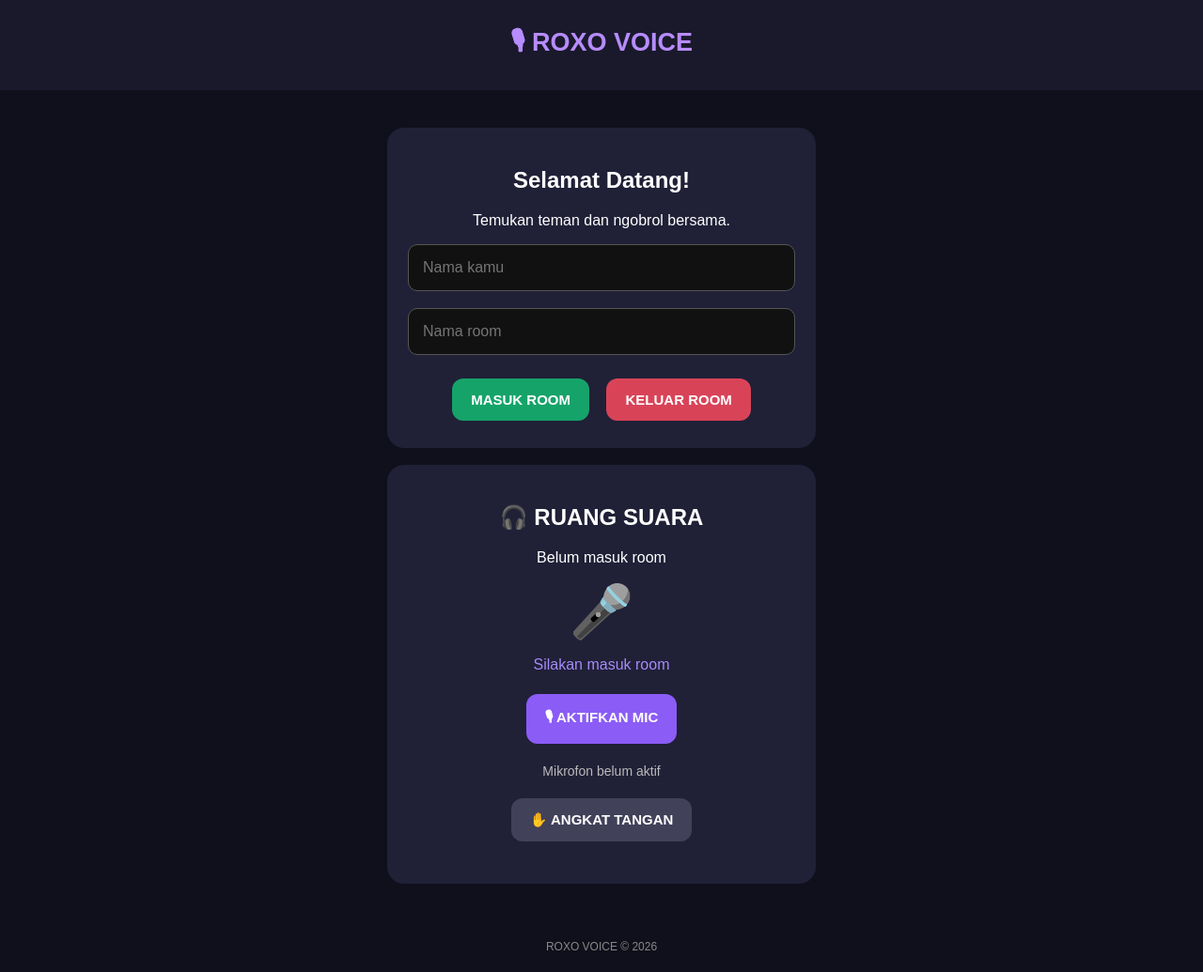
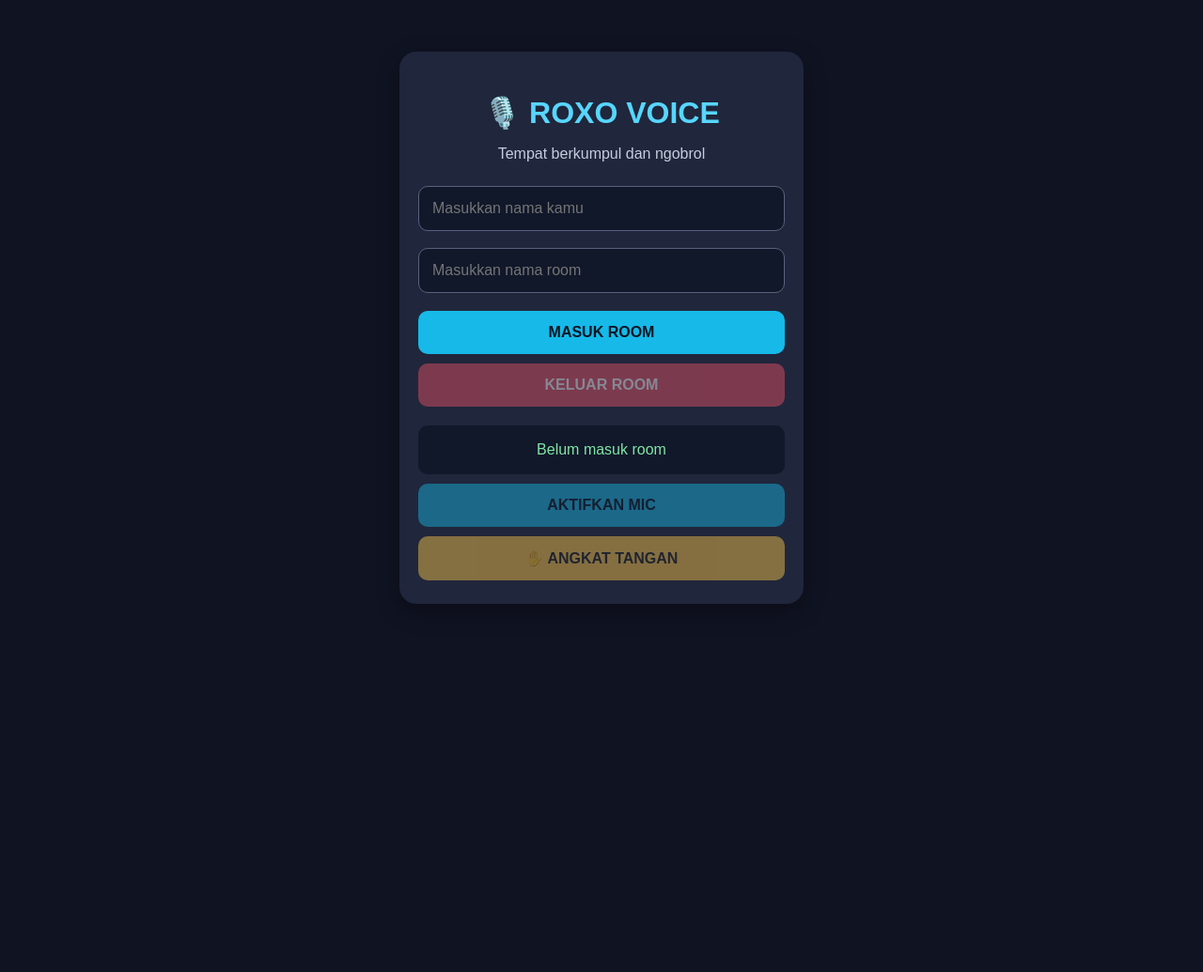
Before and after one commit to dilfasaja/roxovoice, a plain HTML site: page index.html in a window 1280 px wide. Shown: the whole page at 94% size. After the commit the page ends 800 px from the top, so only its background shows below. Drawn offline with Linux system fonts and the light colour scheme.

Commit message:
Revamp index.html layout and styling
Refactor HTML structure and styles for improved layout and design.

```diff
--- a/index.html
+++ b/index.html
@@ -1,4 +1,3 @@
-
 <!DOCTYPE html>
 <html lang="id">
 <head>
@@ -6,153 +5,178 @@
   <meta name="viewport" content="width=device-width, initial-scale=1.0">
   <title>ROXO VOICE</title>
   <style>
-*{box-sizing:border-box}
-body{
- margin:0;background:#10101c;color:white;
- font-family:Arial,sans-serif;text-align:center;
+    * { box-sizing: border-box; }
+    body {
+      margin: 0;
+      padding: 25px 16px;
+      background: #101322;
+      color: white;
+      font-family: Arial, sans-serif;
+      text-align: center;
     }
-header{
- padding:25px;background:#19192b;
- font-size:27px;font-weight:bold;color:#b78cff;
+    .container {
+      max-width: 430px;
+      margin: 30px auto;
+      padding: 25px 20px;
+      background: #20263b;
+      border-radius: 18px;
+      box-shadow: 0 8px 25px #0005;
     }
-main{padding:22px;max-width:500px;margin:auto}
-.card{
- background:#202037;border-radius:18px;
- padding:22px;margin:18px 0;
+    h1 { color: #57d6ff; margin-bottom: 8px; }
+    p { color: #c6cce0; }
+    input {
+      width: 100%;
+      padding: 14px;
+      margin: 9px 0;
+      border: 1px solid #59617e;
+      border-radius: 10px;
+      background: #11182a;
+      color: white;
+      font-size: 16px;
     }
-input{
- width:100%;padding:15px;border-radius:10px;
- border:1px solid #555;background:#111;
- color:white;font-size:16px;
+    button {
+      width: 100%;
+      padding: 14px;
+      margin-top: 10px;
+      border: 0;
+      border-radius: 10px;
+      font-size: 16px;
+      font-weight: bold;
+      cursor: pointer;
+      background: #16b9e8;
+      color: #071522;
     }
-button{
- border:0;border-radius:12px;padding:14px 20px;
- margin:7px;font-size:15px;font-weight:bold;
- background:#8b5cf6;color:white;
+    button:disabled {
+      opacity: .45;
+      cursor: not-allowed;
     }
-button:active{opacity:.7}
-.green{background:#16a36a}
-.red{background:#d94358}
-.gray{background:#41415a}
-#status{color:#a78bfa;margin:15px}
-#micStatus{font-size:14px;color:#bbb}
-footer{padding:20px;color:#888;font-size:12px}
+    .red { background: #ed5366; color: white; }
+    .yellow { background: #ffc94a; color: #222; }
+    #status {
+      margin-top: 20px;
+      padding: 14px;
+      border-radius: 10px;
+      background: #11182a;
+      color: #80e6a4;
+      line-height: 1.5;
+    }
   </style>
 </head>
 <body>
+  <div class="container">
+    <h1>🎙️ ROXO VOICE</h1>
+    <p>Tempat berkumpul dan ngobrol</p>
 
-<header>🎙 ROXO VOICE</header>
+    <input id="username" placeholder="Masukkan nama kamu">
+    <input id="roomname" placeholder="Masukkan nama room">
 
-<main>
-<div class="card">
-<h2>Selamat Datang!</h2>
-<p>Temukan teman dan ngobrol bersama.</p>
-<input id="username" placeholder="Nama kamu">
-<br><br>
-<input id="room" placeholder="Nama room">
-<br><br>
-<button class="green" onclick="joinRoom()">
-MASUK ROOM
+    <button id="joinBtn" onclick="joinRoom()">MASUK ROOM</button>
+    <button class="red" id="leaveBtn" onclick="leaveRoom()" disabled>KELUAR ROOM</button>
+
+    <div id="status">Belum masuk room</div>
+
+    <button id="micBtn" onclick="toggleMic()" disabled>
+      AKTIFKAN MIC
     </button>
-<button class="red" onclick="leaveRoom()">
-KELUAR ROOM
+
+    <button class="yellow" id="handBtn" onclick="raiseHand()" disabled>
+      ✋ ANGKAT TANGAN
     </button>
   </div>
 
-<div class="card">
-<h2>🎧 RUANG SUARA</h2>
-<p id="roomName">Belum masuk room</p>
-<div style="font-size:55px">🎤</div>
-<p id="status">Silakan masuk room</p>
-<button onclick="toggleMic()" id="micButton">
-🎙 AKTIFKAN MIC
-</button>
-<p id="micStatus">Mikrofon belum aktif</p>
-<button class="gray" onclick="raiseHand()">
-✋ ANGKAT TANGAN
-</button>
-<p id="handStatus"></p>
-</div>
-</main>
+  <script>
+    let inRoom = false;
+    let micStream = null;
+    let micOn = false;
+    let handRaised = false;
 
-<footer>ROXO VOICE © 2026</footer>
+    const statusBox = document.getElementById("status");
+    const joinBtn = document.getElementById("joinBtn");
+    const leaveBtn = document.getElementById("leaveBtn");
+    const micBtn = document.getElementById("micBtn");
+    const handBtn = document.getElementById("handBtn");
 
-<script>
-let micStream=null;
-let micOn=false;
-let joined=false;
+    function showStatus(message) {
+      statusBox.textContent = message;
+    }
 
-function joinRoom(){
- const name=document.getElementById("username").value.trim();
- const room=document.getElementById("room").value.trim();
+    function joinRoom() {
+      const username = document.getElementById("username").value.trim();
+      const roomname = document.getElementById("roomname").value.trim();
 
- if(!name || !room){
-  alert("Isi nama dan nama room dulu!");
+      if (!username || !roomname) {
+        showStatus("Isi nama dan nama room terlebih dahulu!");
         return;
       }
 
- joined=true;
- document.getElementById("roomName").innerText=
- "Room: "+room+" | "+name;
- document.getElementById("status").innerText=
- "Kamu sudah masuk room!";
+      inRoom = true;
+      joinBtn.disabled = true;
+      leaveBtn.disabled = false;
+      micBtn.disabled = false;
+      handBtn.disabled = false;
+
+      showStatus("Berhasil masuk room: " + roomname +
+        "\nSelamat datang, " + username + "!");
     }
 
-async function toggleMic(){
- if(!joined){
-  alert("Masuk room terlebih dahulu!");
+    async function toggleMic() {
+      if (!inRoom) return;
+
+      if (micOn) {
+        if (micStream) {
+          micStream.getTracks().forEach(track => track.stop());
+          micStream = null;
+        }
+        micOn = false;
+        micBtn.textContent = "AKTIFKAN MIC";
+        showStatus("Mikrofon dimatikan.");
         return;
       }
 
- if(!micOn){
-  try{
-   micStream=await navigator.mediaDevices.getUserMedia({
-    audio:true
+      try {
+        micStream = await navigator.mediaDevices.getUserMedia({
+          audio: true
         });
-   micOn=true;
-   document.getElementById("micButton").innerText=
-   "🔇 MATIKAN MIC";
-   document.getElementById("micStatus").innerText=
-   "Mikrofon aktif di perangkat ini";
-  }catch(error){
-   alert("Mikrofon tidak dapat diakses. Periksa izin browser.");
-  }
- }else{
-  micStream.getTracks().forEach(track=>track.stop());
-  micStream=null;
-  micOn=false;
-  document.getElementById("micButton").innerText=
-  "🎙 AKTIFKAN MIC";
-  document.getElementById("micStatus").innerText=
-  "Mikrofon mati";
+        micOn = true;
+        micBtn.textContent = "MATIKAN MIC";
+        showStatus("Mikrofon aktif di perangkat ini.");
+      } catch (error) {
+        showStatus("Mikrofon tidak bisa diaktifkan. Periksa izin mikrofon browser.");
       }
     }
 
-function raiseHand(){
- if(!joined){
-  alert("Masuk room terlebih dahulu!");
-  return;
- }
- document.getElementById("handStatus").innerText=
- "✋ Kamu mengangkat tangan!";
+    function raiseHand() {
+      if (!inRoom) return;
+
+      handRaised = !handRaised;
+      handBtn.textContent = handRaised
+        ? "✋ TURUNKAN TANGAN"
+        : "✋ ANGKAT TANGAN";
+
+      showStatus(handRaised
+        ? "Kamu sedang mengangkat tangan."
+        : "Tangan sudah diturunkan.");
     }
 
-function leaveRoom(){
- if(micStream){
-  micStream.getTracks().forEach(track=>track.stop());
+    function leaveRoom() {
+      if (micStream) {
+        micStream.getTracks().forEach(track => track.stop());
+        micStream = null;
       }
- micStream=null;
- micOn=false;
- joined=false;
- document.getElementById("roomName").innerText=
- "Belum masuk room";
- document.getElementById("status").innerText=
- "Kamu sudah keluar room";
- document.getElementById("micButton").innerText=
- "🎙 AKTIFKAN MIC";
- document.getElementById("micStatus").innerText=
- "Mikrofon belum aktif";
- document.getElementById("handStatus").innerText="";
+
+      inRoom = false;
+      micOn = false;
+      handRaised = false;
+
+      joinBtn.disabled = false;
+      leaveBtn.disabled = true;
+      micBtn.disabled = true;
+      handBtn.disabled = true;
+
+      micBtn.textContent = "AKTIFKAN MIC";
+      handBtn.textContent = "✋ ANGKAT TANGAN";
+
+      showStatus("Kamu sudah keluar dari room.");
     }
   </script>
 </body>
```
Lines whose indentation alone changed are shown as unchanged.
